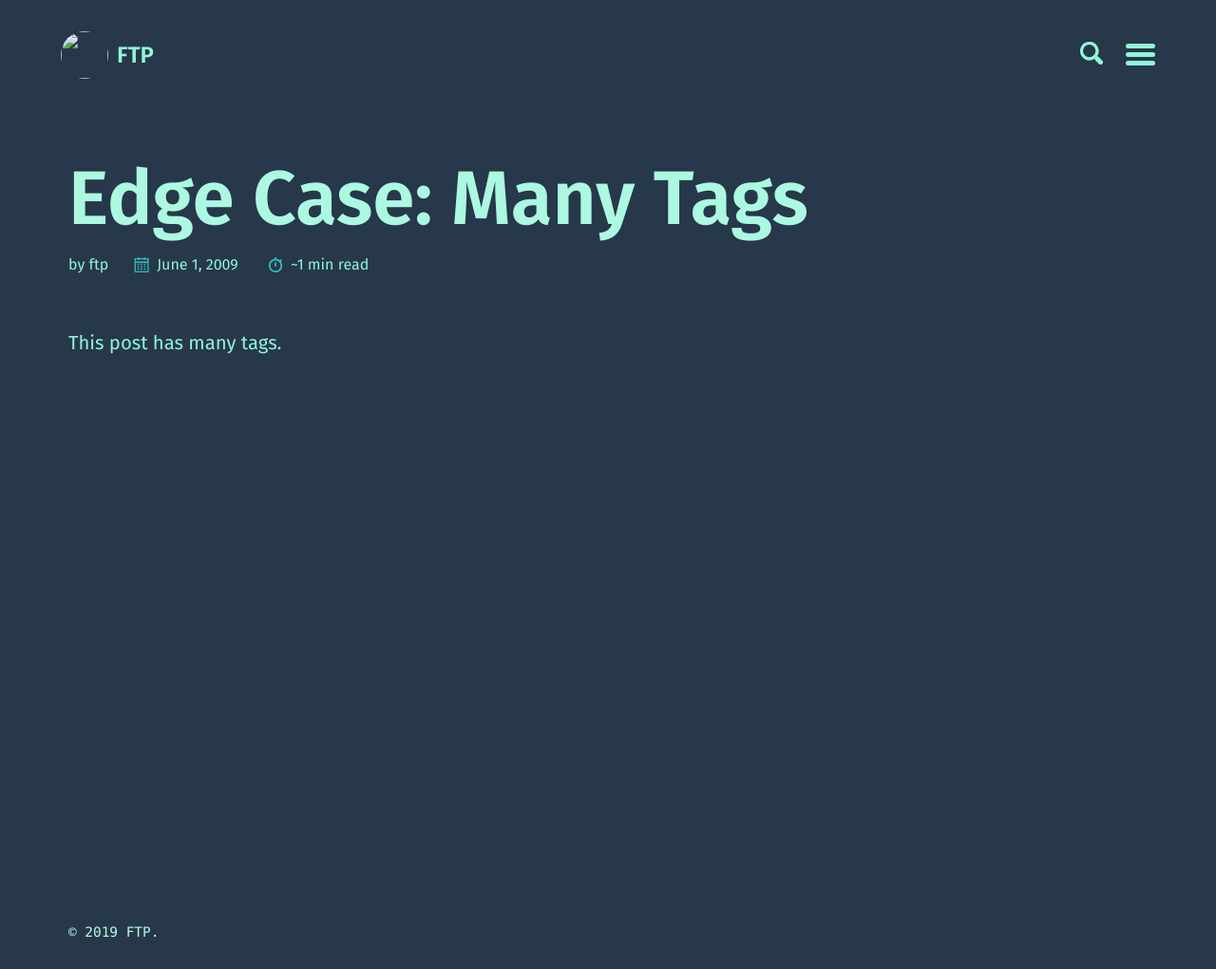
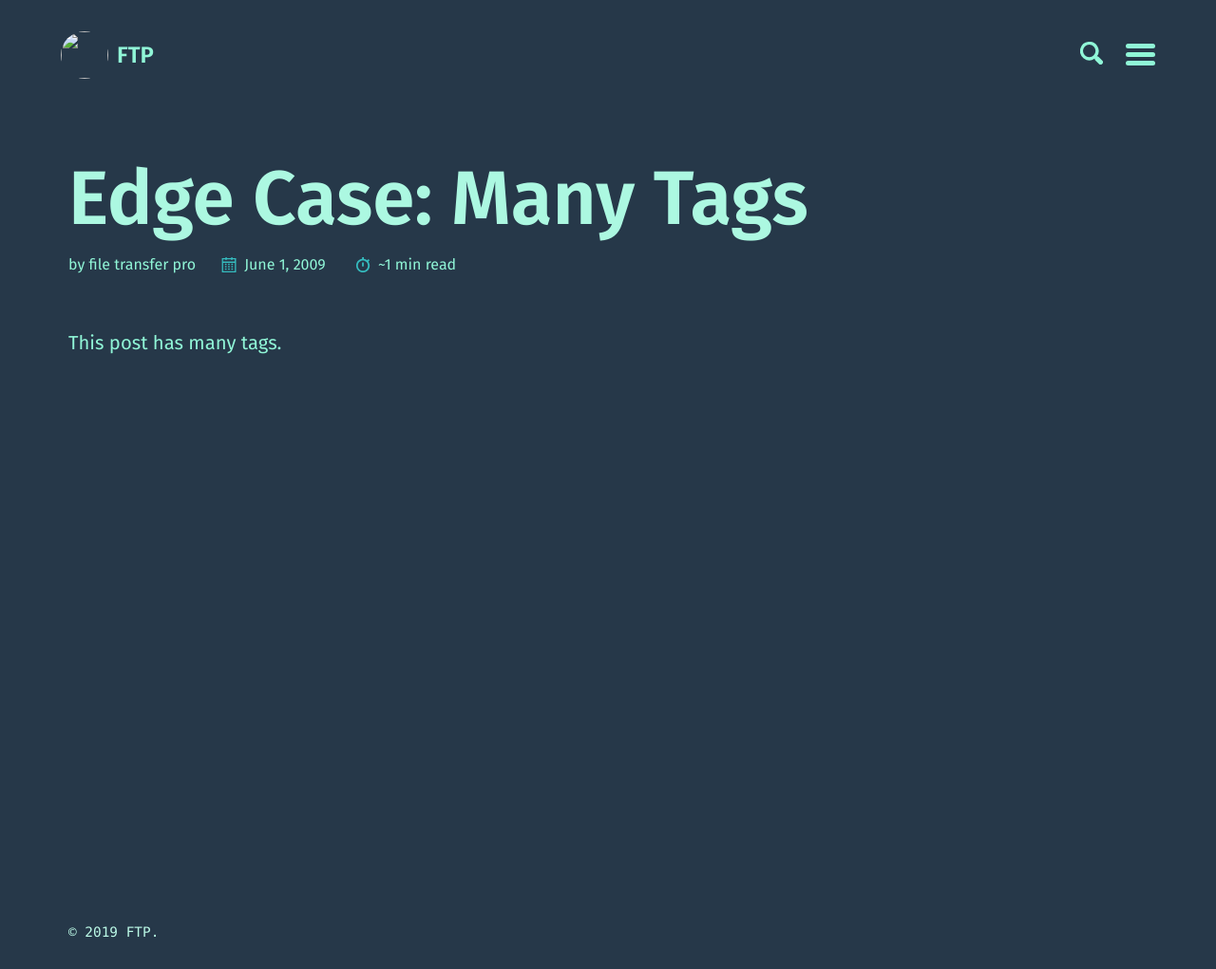
Before and after one commit to sunbliss/jekyll-ftp, a Jekyll site: the page built from _posts/2009-06-01-edge-case-many-tags.md, in a window 1280 px wide. Shown: the whole page at 95% size. Built offline with Jekyll 4.4.1, drawn with Linux system fonts in a browser that asks for light colours.

Commit message:
Update _config.yml

```diff
--- a/_config.yml
+++ b/_config.yml
@@ -20,7 +20,7 @@
 baseurl: /jekyll-ftp
 url: https://sunbliss.github.io
 author:
-  name: ftp
+  name: file transfer pro
   twitter: #
   picture: /jekyll-ftp/assets/images/image-alignment-150x150.jpg
 twitter_username:
@@ -48,8 +48,8 @@
 
 # Pagination - https://jekyllrb.com/docs/pagination/
 paginate: 5
-paginate_path: /journal/page:num/
-permalink: /journal/:title/
+paginate_path: /jekyll-ftp/journal/page:num/
+permalink: /jekyll-ftp/journal/:title/
 
 # Exclude from processing.
 exclude:
```
